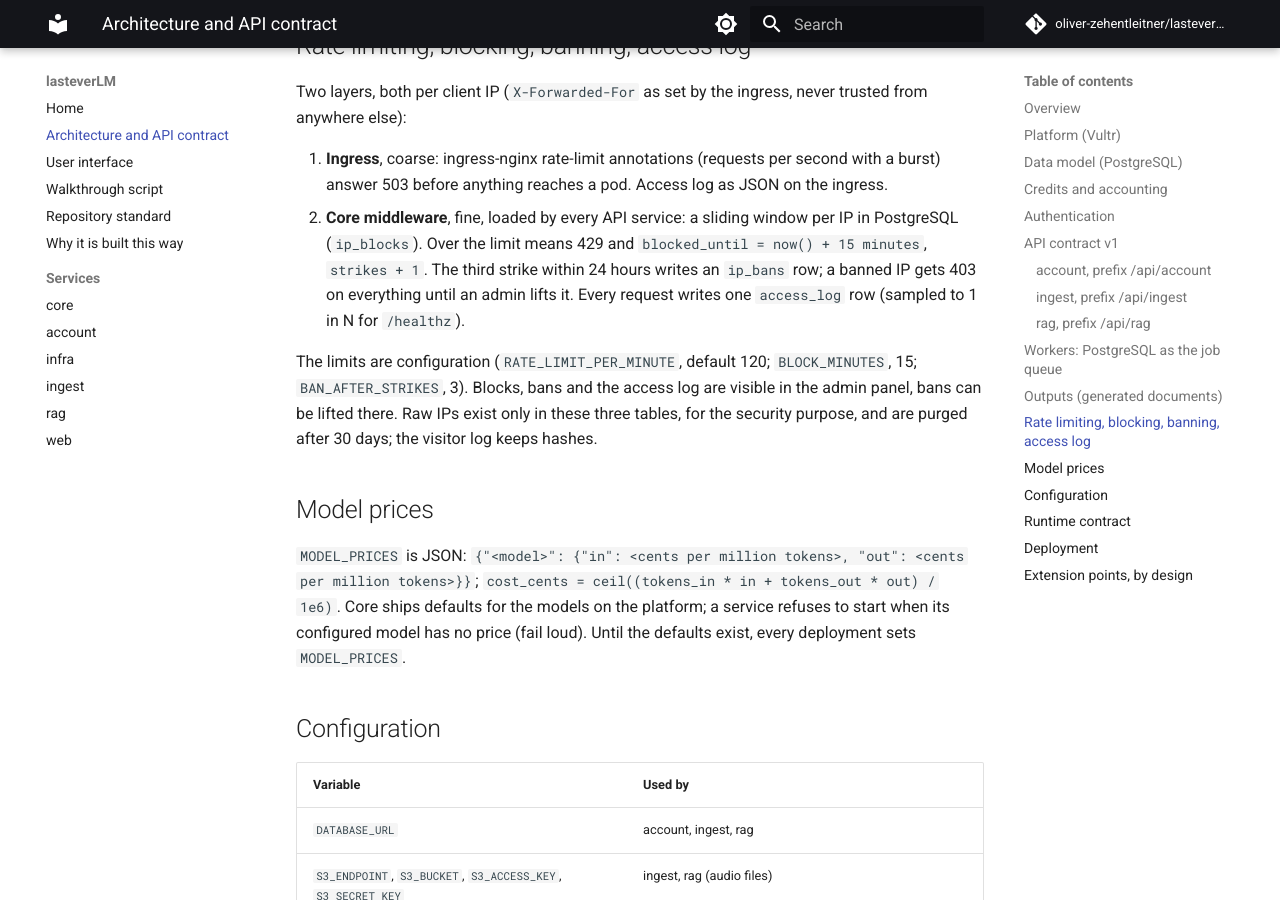
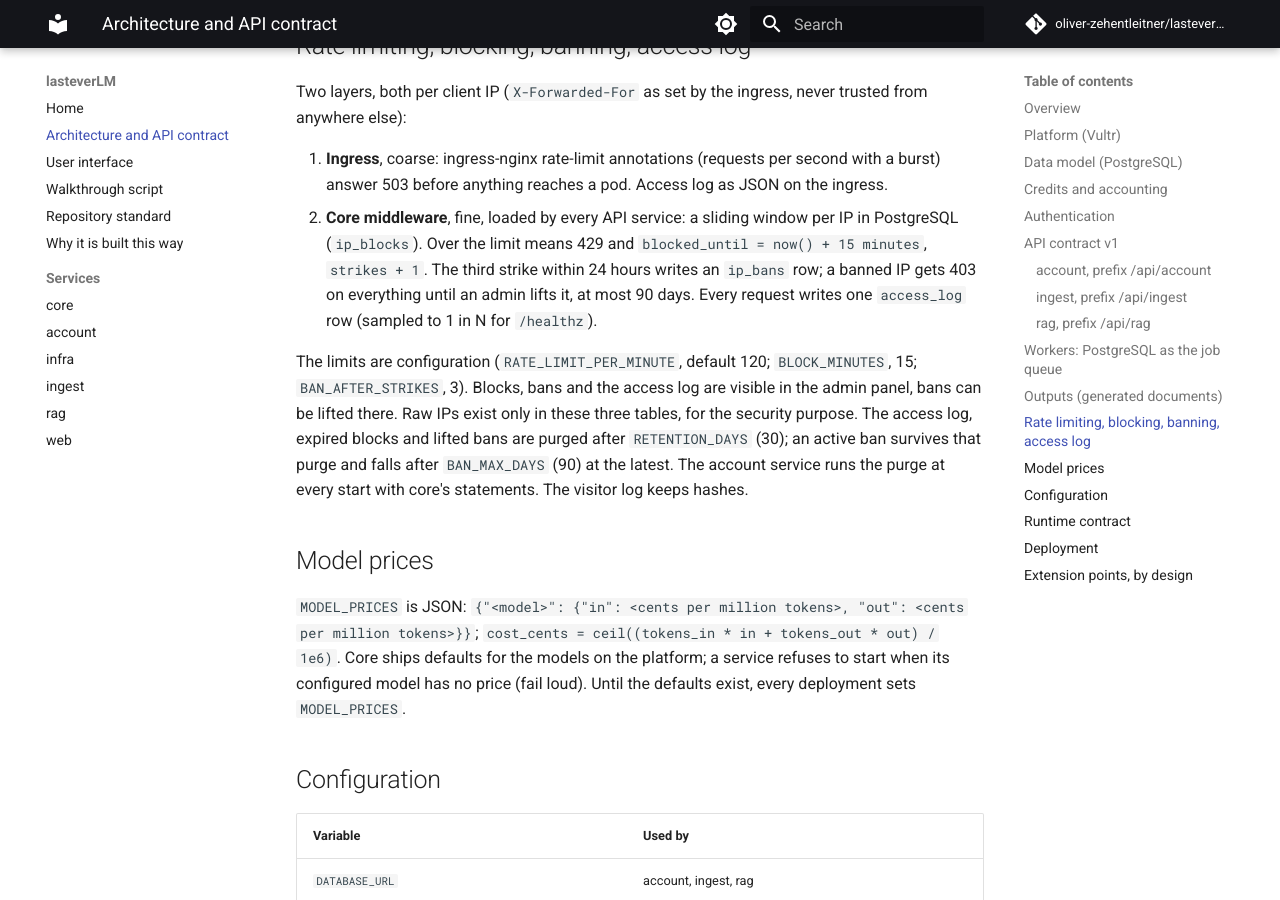
Before and after one commit to oliver-zehentleitner-aigent/lasteverLM, an MkDocs documentation site: the page built from docs/architecture.md, in a window 1280 px wide and 900 px high, scrolled down 9098 px. Built offline with MkDocs 1.6.1 and Material for MkDocs 9.7.7, drawn with Linux system fonts in a browser that asks for light colours; comment, search, counter and statistics services are not loaded.

Commit message:
Architecture: an active ban survives the purge for at most 90 days

```diff
--- a/docs/architecture.md
+++ b/docs/architecture.md
@@ -285,14 +285,17 @@ ingress, never trusted from anywhere else):
    window per IP in PostgreSQL (`ip_blocks`). Over the limit means 429
    and `blocked_until = now() + 15 minutes`, `strikes + 1`. The third
    strike within 24 hours writes an `ip_bans` row; a banned IP gets 403
-   on everything until an admin lifts it. Every request writes one
-   `access_log` row (sampled to 1 in N for `/healthz`).
+   on everything until an admin lifts it, at most 90 days. Every request
+   writes one `access_log` row (sampled to 1 in N for `/healthz`).
 
 The limits are configuration (`RATE_LIMIT_PER_MINUTE`, default 120;
 `BLOCK_MINUTES`, 15; `BAN_AFTER_STRIKES`, 3). Blocks, bans and the
 access log are visible in the admin panel, bans can be lifted there.
-Raw IPs exist only in these three tables, for the security purpose, and
-are purged after 30 days; the visitor log keeps hashes.
+Raw IPs exist only in these three tables, for the security purpose.
+The access log, expired blocks and lifted bans are purged after
+`RETENTION_DAYS` (30); an active ban survives that purge and falls after
+`BAN_MAX_DAYS` (90) at the latest. The account service runs the purge at
+every start with core's statements. The visitor log keeps hashes.
 
 ## Model prices
 
```
Also changed, not shown: CHANGELOG.md (+1 -0 lines).
